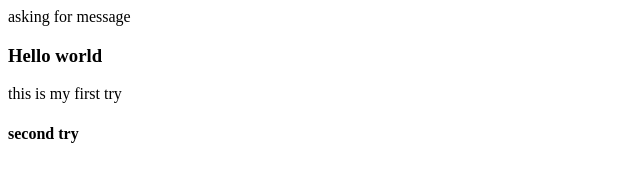
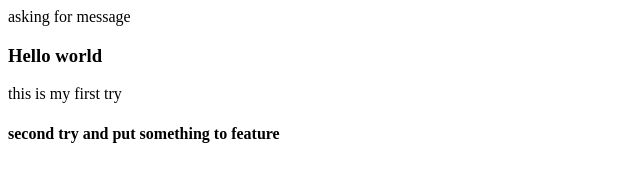
Before and after one commit to jnj0205/first-week-first-try, a plain HTML site: page index.html in a window 1280 px wide. Shown: the whole page, without its empty margins (0-640 px from the left). Drawn offline with Linux system fonts and the light colour scheme.

Commit message:
did changes

```diff
--- a/index.html
+++ b/index.html
@@ -10,7 +10,7 @@ asking for message
 <body>
     <h3>Hello world</h3>
     <p>this is my first try</p>
-    <h4>second try</h4>
+    <h4>second try and put something to feature</h4>
 
 </body>
 </html>
```
